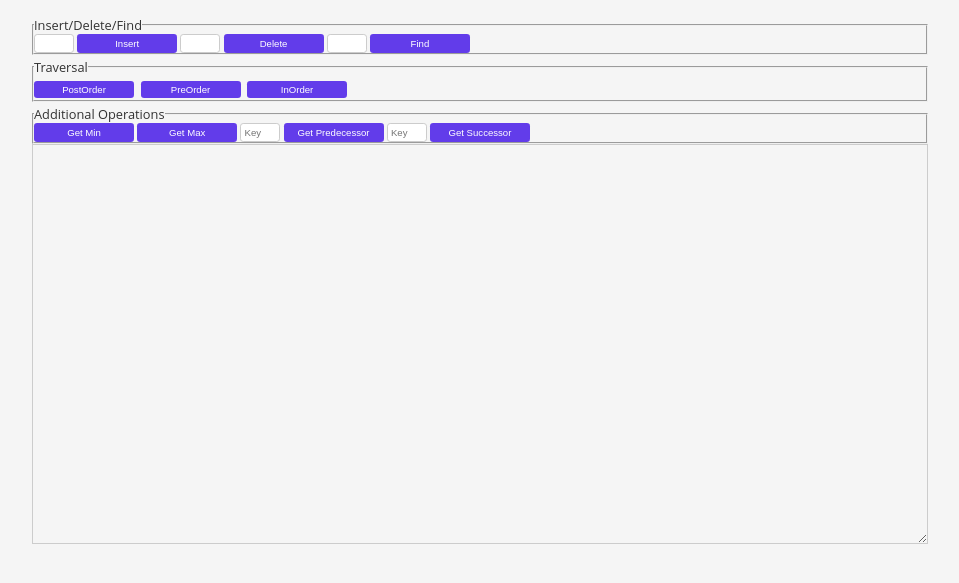
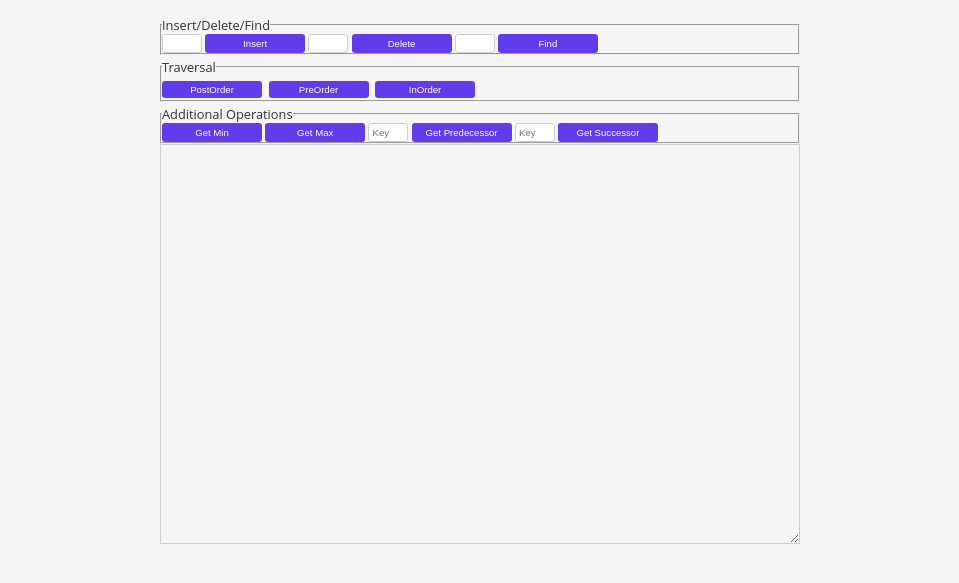
Before and after one commit to idriss30/bstVisualizer, a website built with webpack: page src/index.html in a window 1280 px wide. Shown: the part 75-658 px from the top of the page, without its empty margins (160-1119 px from the left). Built offline with nearby package versions, Linux system fonts and the light colour scheme.

Commit message:
adjusting container width

```diff
--- a/src/styles/index.scss
+++ b/src/styles/index.scss
@@ -34,18 +34,18 @@ main {
 }
 
 .bst {
-  width: 70%;
+  width: 50%;
   margin: 1rem auto;
 
   &__commands {
-    width: 70vw;
+    width: 50vw;
     p {
       margin-bottom: 1rem;
     }
   }
 
   &__form {
-    width: 70vw;
+    width: 50vw;
     font-size: 0.8rem;
 
     legend {
@@ -111,7 +111,7 @@ main {
   }
 }
 .bst__container {
-  width: 70vw;
+  width: 50vw;
   height: 50vh;
   min-height: 50vh;
   border: 1px solid #ccc;
```
